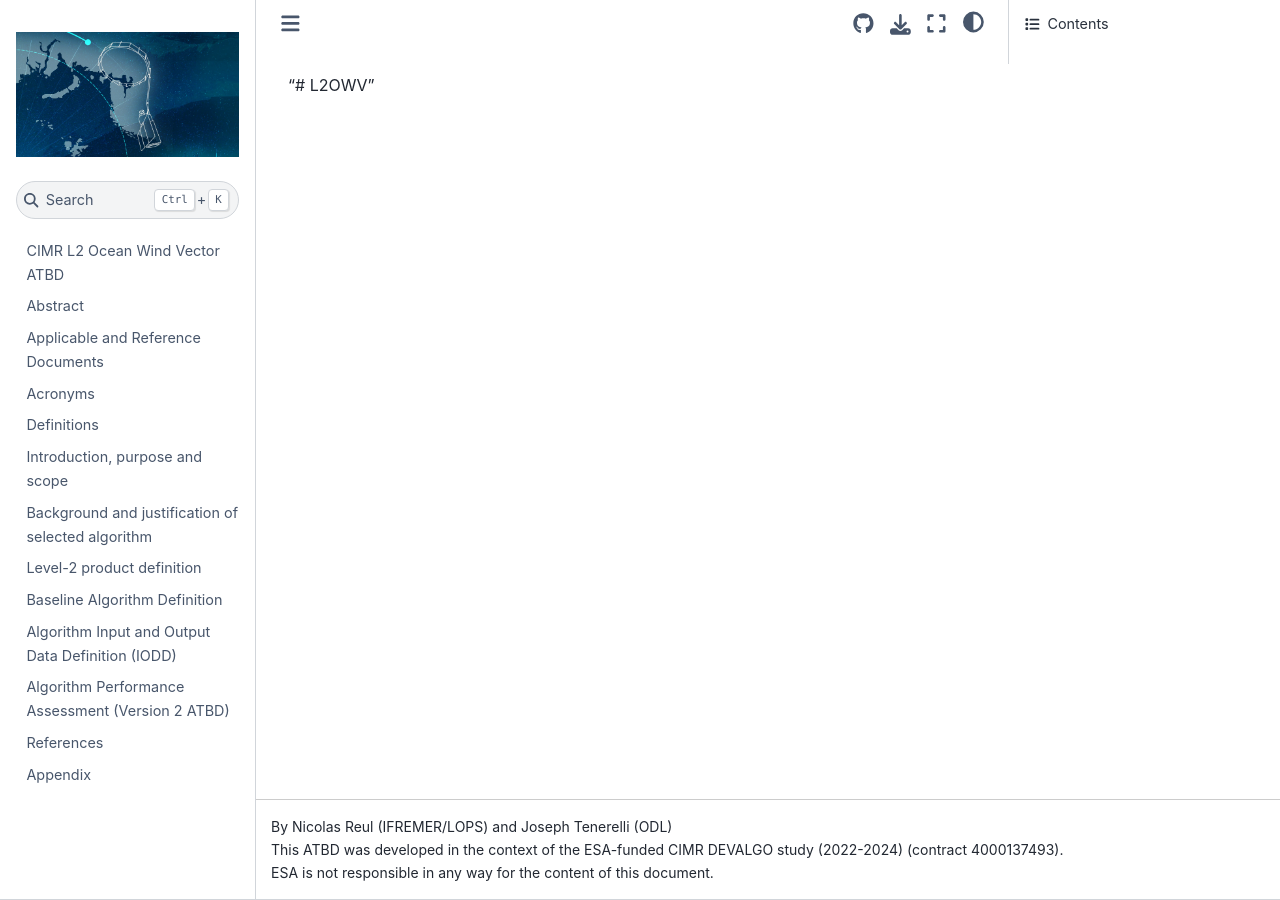
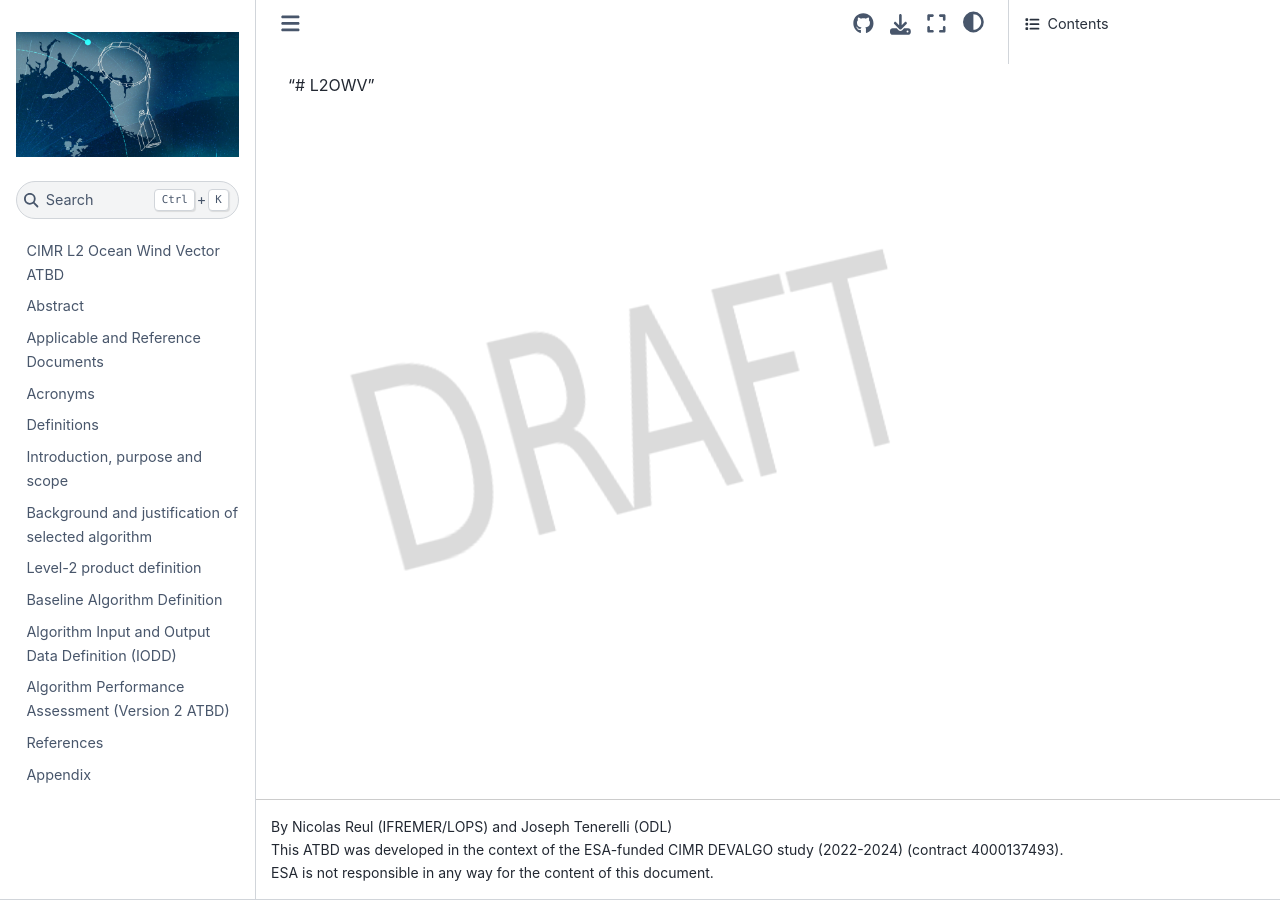
Before and after one commit to CIMR-Algos/L2OWV, a Jupyter Book: the page built from book/README.md, in a window 1280 px wide. Built offline with Jupyter Book 1.0.4 settings and Sphinx 7.4.7 and the Sphinx Book theme 1.1.4, drawn with Linux system fonts in a browser that asks for light colours.

Commit message:
Small tweaks to the outlook (logo, justification, etc...)

```diff
--- a/book/_config.yml
+++ b/book/_config.yml
@@ -1,7 +1,7 @@
 # Book settings
 # Learn more at https://jupyterbook.org/customize/config.html
 
-title: ATBD L2 OWV
+title: CIMR L2 OWV ATBD v1
 author: Nicolas Reul (IFREMER/LOPS) and Joseph Tenerelli (ODL)
 logo: logo.jpg
 
@@ -31,7 +31,7 @@ sphinx:
 
 # Information about where the book exists on the web
 repository:
-  url: https://github.com/CIMR-Algos/L2OWV  # Online location of your book
+  url: https://github.com/CIMR-Algos/OceanWindVectors_ATBD  # Online location of your book
   path_to_book: docs  # Optional path to your book, relative to the repository root
   branch: master  # Which branch of the repository should be used when creating links (optional)
 
--- /dev/null
+++ b/book/_static/styles.css
@@ -0,0 +1,3 @@
+p {
+    text-align: justify;
+}
--- /dev/null
+++ b/book/_static/watermark.css
@@ -0,0 +1,10 @@
+html{
+  height: 100%;
+}
+body{
+  height: 100%;
+  background:  url(watermark.png);
+  background-position: center;
+  background-attachment: fixed;
+  background-repeat: no-repeat;
+}
```
Also changed, not shown: book/_static/watermark.png (added).
